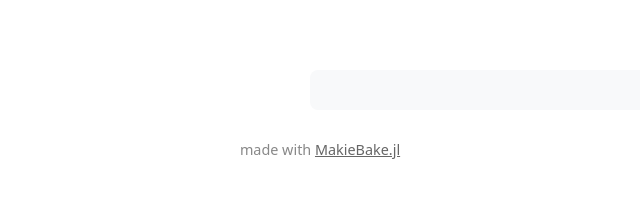
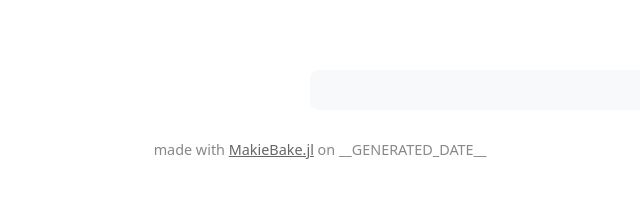
Before and after one commit to JuliaAPlavin/MakieBake.jl, a plain HTML site: page spa/index.html in a window 1280 px wide. Shown: the whole page, without its empty margins (320-960 px from the left). Drawn offline with Linux system fonts and the light colour scheme.

Commit message:
date in footer

```diff
--- a/spa/index.html
+++ b/spa/index.html
@@ -36,7 +36,7 @@
   <div id="main">
     <div id="controls"></div>
   </div>
-  <footer id="footer">made with <a href="https://github.com/JuliaAPlavin/MakieBake.jl" target="_blank" rel="noopener">MakieBake.jl</a></footer>
+  <footer id="footer">made with <a href="https://github.com/JuliaAPlavin/MakieBake.jl" target="_blank" rel="noopener">MakieBake.jl</a> on __GENERATED_DATE__</footer>
   <script src="./metadata.js"></script>
   <script src="./layout.js" onerror=""></script>
   <script src="./app.js"></script>
```
Also changed, not shown: 2 other files.
